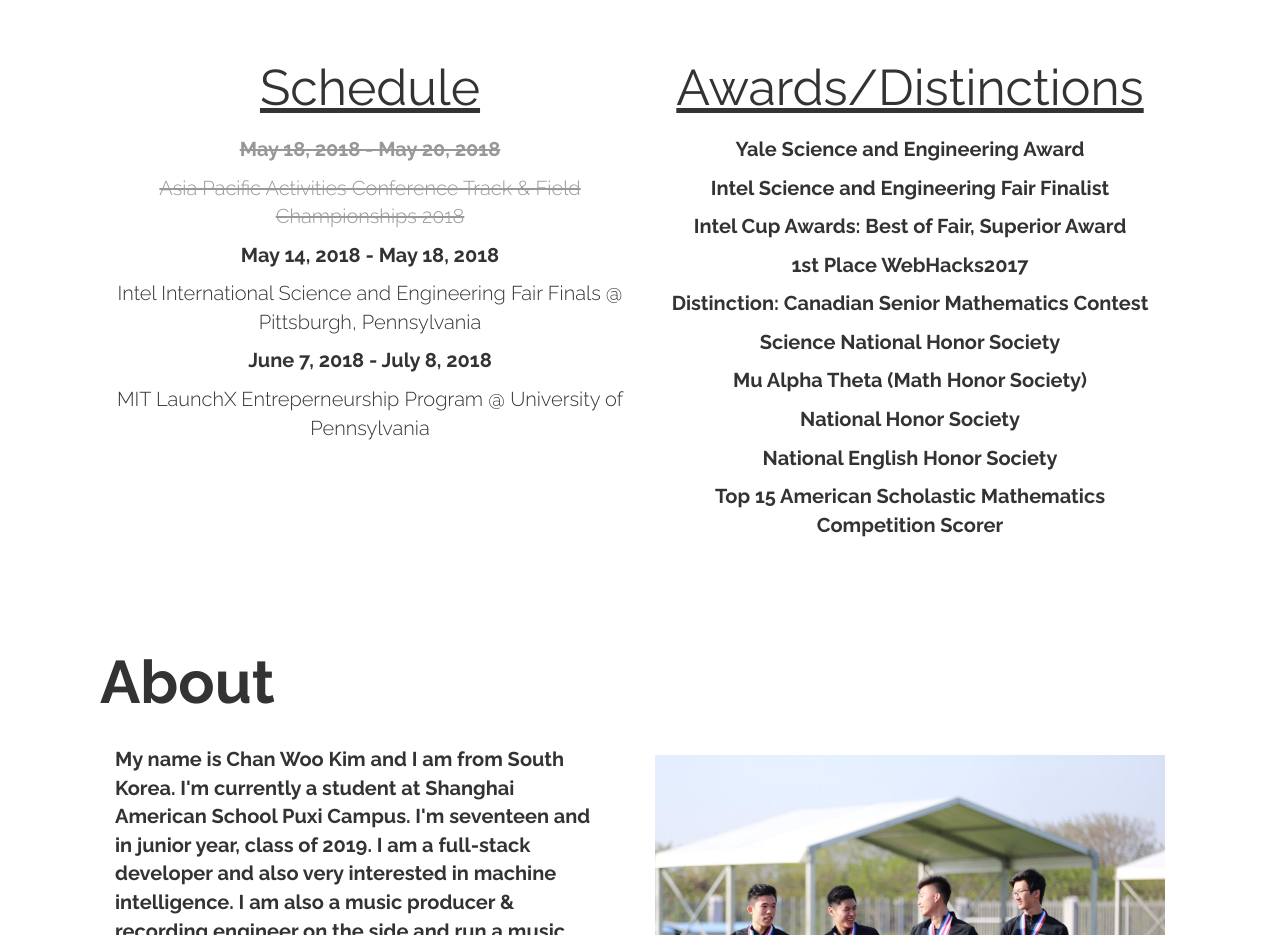
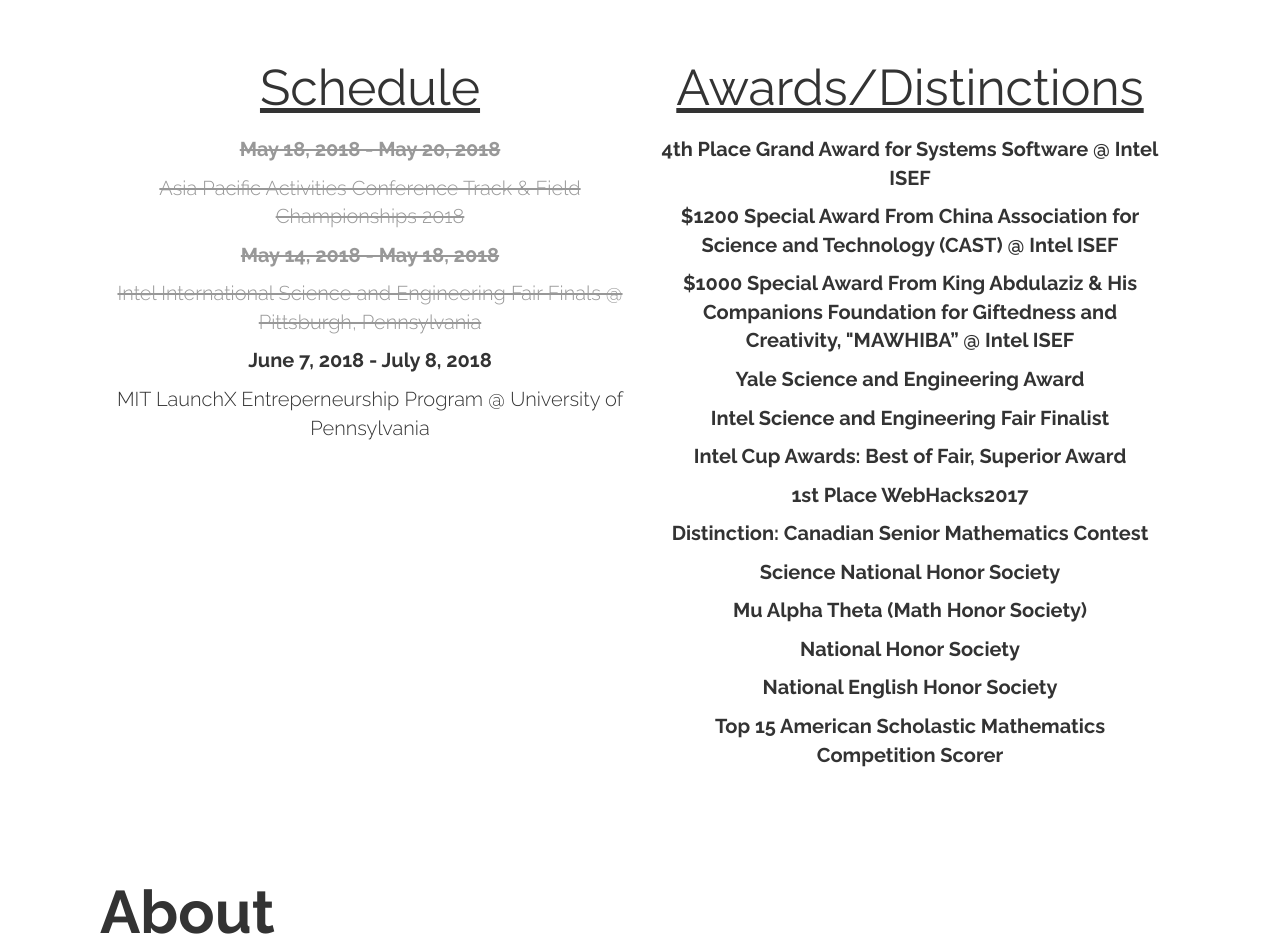
Before and after one commit to cwkeam/portfolio, a website: page index.html in a window 1280 px wide. Shown: the part 860-1795 px from the top of the page. Drawn offline with Linux system fonts and the light colour scheme.

Commit message:
awards after intel

```diff
--- a/index.html
+++ b/index.html
@@ -51,8 +51,8 @@
 						<ul>
 							<li class="schedule-date finished">May 18, 2018 - May 20, 2018</li>
 							<li class="finished">Asia Pacific Activities Conference  Track & Field Championships 2018</li>
-							<li class="schedule-date">May 14, 2018 - May 18, 2018</li>
-							<li> Intel International Science and Engineering Fair Finals @ Pittsburgh, Pennsylvania</li>
+							<li class="schedule-date finished">May 14, 2018 - May 18, 2018</li>
+							<li class="finished"> Intel International Science and Engineering Fair Finals @ Pittsburgh, Pennsylvania</li>
 							<li class="schedule-date">June 7, 2018 - July 8, 2018</li>
 							<li> MIT LaunchX Entreperneurship Program @ University of Pennsylvania </li>
 						</ul>
@@ -60,6 +60,9 @@
 					<div class="col-md-6 contain-awards">
 						<h1>Awards/Distinctions</h1>
 						<ul>
+							<li>4th Place Grand Award for Systems Software @ Intel ISEF</li>
+							<li>$1200 Special Award From China Association for Science and Technology (CAST) @ Intel ISEF</li>
+							<li>$1000 Special Award From King Abdulaziz & His Companions Foundation for Giftedness and Creativity, "MAWHIBA” @ Intel ISEF</li>
 							<li>Yale Science and Engineering Award</li>
 							<li>Intel Science and Engineering Fair Finalist</li>
 							<li>Intel Cup Awards: Best of Fair, Superior Award</li>
@@ -78,7 +81,7 @@
 				<h1 class="section-heading">About</h1>
 				<div class="row">
 					<p class="col-md-6 section-description">
-						My name is Chan Woo Kim and I am from South Korea. I'm currently a student at Shanghai American School Puxi Campus. I'm seventeen and in junior year, class of 2019. I am a full-stack developer and also very interested in machine intelligence. I am also a music producer & recording engineer on the side and run a music label called <a href="http://amptonerecords.com">Amptone Records</a> as the Cheif Technology Officer.
+						My name is Chan Woo Kim and I am from South Korea. I'm currently a student at Shanghai American School Puxi Campus. I'm seventeen and in junior year, class of 2019. I am a full-stack developer and also very interested in machine intelligence. I am also a music producer & recording engineer on the side and run a music label called <a href="http://amptonerecords.com">Amptone Records</a> as the Chief Technology Officer.
 						<br/><br/>
 						You can find my resume <a href="https://github.com/codeandproduce/resume">here</a>.
 						<br/><br/>
@@ -86,7 +89,7 @@
 						<br/><br/>
 						I run a publication on Medium called <a href="https://medium.com/machine-learning-intuition">Machine Learning Intuition</a>, the purpose of which is to allow interested people to have a very intuitive introduction to many concepts in machine learning as well as philosophical aspects of A.I. Please make sure you check it out! I spend a lot of time on it.
 						<br/><br/>
-						At school, I'm the Vice President of Science National Honor Society, Founder and President of Developers' Hub, where I teach over 15 students elements of software engineering through web development and git, a link crew leader, a member of the National Honor Society, Mu Alpha Theta, and National English Honor Society, a sprinter in <a href="https://recruit-match.ncsasports.org/clientrms/athletes/5154212">Varsity Track & Field</a>, and a Winger for the Varsity Rugby team.
+						At school, I'm the Vice President of Science National Honor Society, Founder and President of Developers' Hub, where I teach over 15 students elements of software engineering through web development and git, Public Relations Officer of the National Honor Society, a link crew leader, a member of Mu Alpha Theta and National English Honor Society, a sprinter in <a href="https://recruit-match.ncsasports.org/clientrms/athletes/5154212">Varsity Track & Field</a>, and a Winger for the Varsity Rugby team.
 					</p>
 					<img src="track-img.jpg" class="col-md-6 section-image"/>
 				</div>
```
